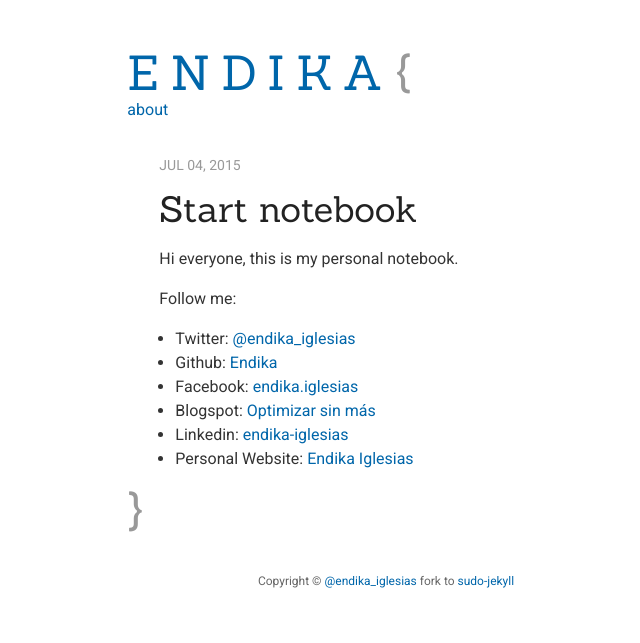
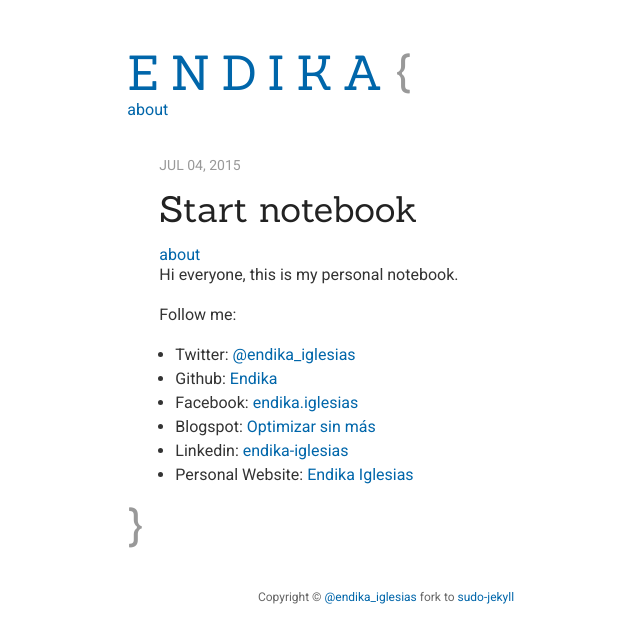
Before and after one commit to Endika/endika.github.io, a Jekyll site: the page built from _posts/2015-07-04-start-notebook.markdown, in a window 1280 px wide. Shown: the top 643 px of the page, without its empty margins (254-894 px from the left). Built offline with Jekyll 4.4.1, drawn with Linux system fonts in a browser that asks for light colours.

Commit message:
[UPDATE] theme

```diff
--- a/_layouts/post.html
+++ b/_layouts/post.html
@@ -5,6 +5,7 @@ layout: default
     <header class="post-header">
         <time class="post-date" datetime="{{ page.date | date_to_xmlschema }}">{{ page.date | date: "%b %d, %Y" }}</time>
         <h1 class="post-title">{{ page.title }}</h1>
+        <a href="/en/about/start-notebook.html" title="about" rel="about">about</a>
     </header>
     {{ content }}
 </article>
```
